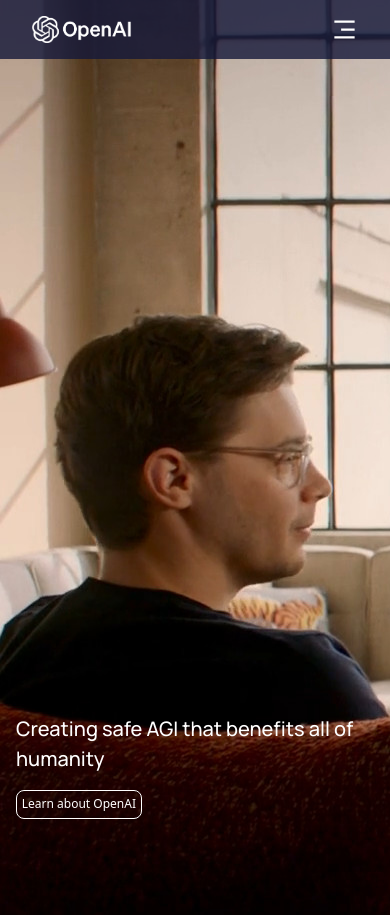
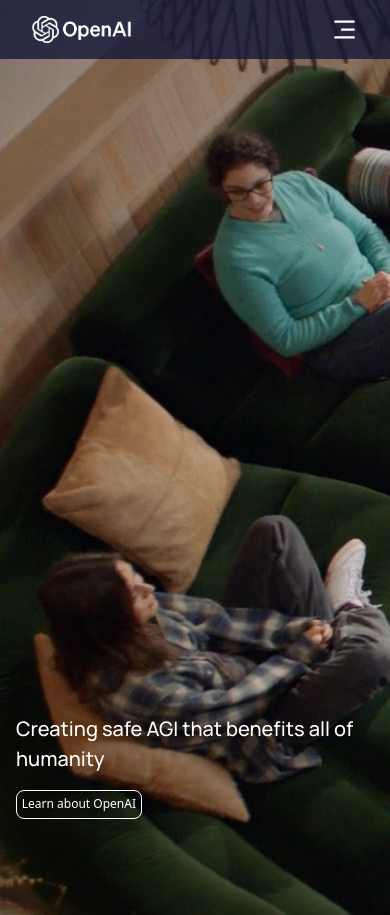
Before and after one commit to phuchs47203/first_front_end_bootstrap, a React (Create React App) app: page / in a window 390 px wide. Built offline with nearby package versions, Linux system fonts and the light colour scheme.

Commit message:
edit background image finished end

```diff
--- a/src/Container/Overview/overview.css
+++ b/src/Container/Overview/overview.css
@@ -68,10 +68,10 @@
 }
 
 @media screen and (max-width: 550px) {
-    .overview {
-        background-image: url(../../Assets/overview4.jpg);
+    /* .overview {
+        background-image: url(../../Assets/overview2.jpg);
 
-    }
+    } */
 
     .overview-container h1 {
         font-size: 24px;
```
